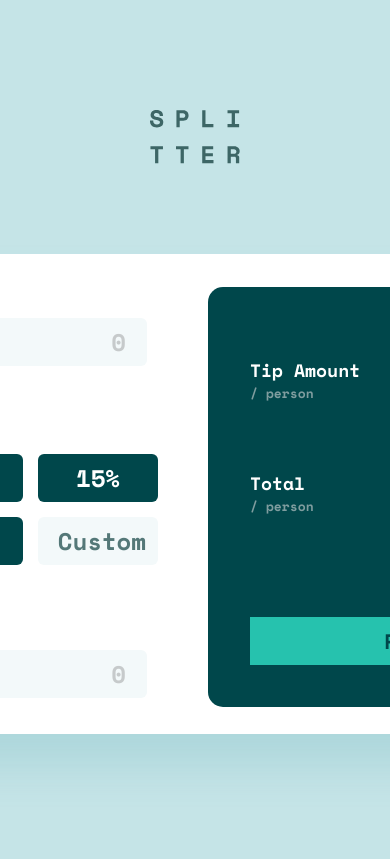
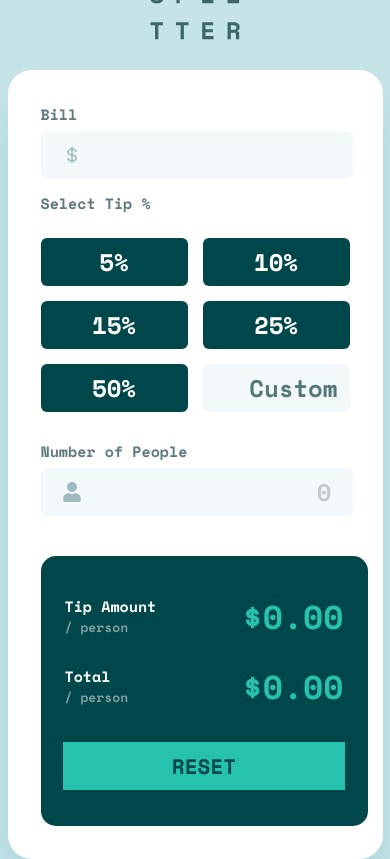
Before and after one commit to AndrioC/tip-calculator-app-page, a React (Create React App) app: page / in a window 390 px wide. Shown: the top 859 px of the page. Built offline with nearby package versions, Linux system fonts and the light colour scheme.

Commit message:
finished mobile version

```diff
--- a/src/components/CalcPanel/index.tsx
+++ b/src/components/CalcPanel/index.tsx
@@ -23,7 +23,7 @@ import {
 } from "./styles";
 
 const CalcPanel: React.FC = () => {
-  const [valueBill, setValueBill] = useState(0);
+  const [valueBill, setValueBill] = useState("");
   const [numberPeople, setNumberPeople] = useState(1);
   const [percentageValue, setPercentageValue] = useState(0);
 
@@ -39,7 +39,7 @@ const CalcPanel: React.FC = () => {
   };
 
   const handleResetValue = () => {
-    setValueBill(0);
+    setValueBill("0");
     setNumberPeople(1);
     setPercentageValue(0);
     setTipAmount(0);
@@ -47,8 +47,8 @@ const CalcPanel: React.FC = () => {
   };
 
   useEffect(() => {
-    const tipValue = (valueBill * (percentageValue / 100)) / numberPeople;
-    const totalValue = valueBill / numberPeople + tipValue;
+    const tipValue = (+valueBill * (percentageValue / 100)) / numberPeople;
+    const totalValue = +valueBill / numberPeople + tipValue;
     setTipAmount(tipValue);
     setTotalAmount(totalValue);
   }, [valueBill, percentageValue, numberPeople]);
@@ -61,8 +61,9 @@ const CalcPanel: React.FC = () => {
           <Input
             icon={BiDollar}
             type="number"
+            value={valueBill}
             placeholder={String(valueBill)}
-            onChange={(e) => setValueBill(+e.target.value)}
+            onChange={(e) => setValueBill(e.target.value)}
           />
         </BillWrapper>
 
@@ -122,7 +123,7 @@ const CalcPanel: React.FC = () => {
             type="number"
             placeholder={String(0)}
             onChange={(e) => handleNumberOfPeople(e.target.value)}
-            value={numberPeople}
+            value={String(numberPeople)}
           />
         </NumberPeopleWrapper>
       </LeftSidePanel>
--- a/src/components/CalcPanel/styles.ts
+++ b/src/components/CalcPanel/styles.ts
@@ -9,6 +9,13 @@ export const Container = styled.div`
   border-radius: 24px;
   box-shadow: 0px 32px 43px rgba(79, 166, 175, 0.200735);
   padding: 33px;
+
+  /* Mobile Version */
+  @media (max-width: 539px) {
+    width: 375px;
+    height: 789px;
+    flex-direction: column;
+  }
 `;
 
 export const BillWrapper = styled.div`
@@ -32,6 +39,15 @@ export const RightSidePanel = styled.div`
   padding: 57px 42px;
   background: var(--green-dark);
   position: relative;
+  align-items: center;
+
+  /* Mobile Version */
+  @media (max-width: 539px) {
+    width: 327px;
+    height: 270px;
+
+    padding: 36px 24px;
+  }
 `;
 
 export const TitleWrapper = styled.span`
@@ -52,13 +68,23 @@ export const SelectTipWrapper = styled.div`
   display: flex;
   flex-direction: column;
   margin-top: 42px;
+
+  /* Mobile Version */
+  @media (max-width: 539px) {
+    margin-top: 13px;
+  }
 `;
 
 export const NumberPeopleWrapper = styled.div`
   display: flex;
   flex-direction: column;
   margin-top: 42px;
-  width: 390px;
+  width: 100%;
+
+  /* Mobile Version */
+  @media (max-width: 539px) {
+    margin-top: 13px;
+  }
 `;
 
 export const HeaderTitle = styled.div`
@@ -72,13 +98,24 @@ export const ZeroError = styled.span`
   font-size: 15px;
   margin-bottom: 6px;
   margin-right: 13px;
+
+  /* Mobile Version */
+  @media (max-width: 539px) {
+    margin-bottom: 3px;
+  }
 `;
 
 export const ValueWrapper = styled.div`
   display: flex;
+  width: 100%;
   align-items: center;
   justify-content: space-between;
-  margin-bottom: 42px;
+
+  /* Mobile Version */
+  @media (max-width: 539px) {
+    justify-content: space-between;
+    margin-bottom: 21px;
+  }
 `;
 export const TypeValueText = styled.span`
   color: var(--white);
@@ -89,11 +126,21 @@ export const TypeValueText = styled.span`
     color: var(--green-60);
     font-size: 13px;
   }
+
+  /* Mobile Version */
+  @media (max-width: 539px) {
+    font-size: 15px;
+  }
 `;
 export const TypeValueAmount = styled.span`
   font-size: 48px;
   font-weight: bold;
   color: var(--green-40);
+
+  /* Mobile Version */
+  @media (max-width: 539px) {
+    font-size: 33px;
+  }
 `;
 
 export const ResetButton = styled.button`
@@ -113,4 +160,10 @@ export const ResetButton = styled.button`
   :hover {
     background: var(--green-50);
   }
+
+  /* Mobile Version */
+  @media (max-width: 539px) {
+    width: 282px;
+    bottom: 36px;
+  }
 `;
--- a/src/components/Header/styles.ts
+++ b/src/components/Header/styles.ts
@@ -6,6 +6,11 @@ export const Container = styled.div`
   justify-content: center;
   width: 920px;
   margin-bottom: 90px;
+
+  /* Mobile Version */
+  @media (max-width: 539px) {
+    margin-bottom: 30px;
+  }
 `;
 
 export const LogoImage = styled.img`
--- a/src/components/Input/index.tsx
+++ b/src/components/Input/index.tsx
@@ -5,7 +5,7 @@ import { Container } from "./styles";
 
 interface InputProps extends InputHTMLAttributes<HTMLInputElement> {
   icon?: React.ComponentType<IconBaseProps>;
-  value?: number;
+  value?: string;
 }
 
 const Input: React.FC<InputProps> = ({ icon: Icon, value, ...rest }) => {
--- a/src/components/Input/styles.ts
+++ b/src/components/Input/styles.ts
@@ -2,7 +2,7 @@ import styled, { css } from "styled-components";
 
 interface ContainerProps {
   isFocused: boolean;
-  value?: number;
+  value?: string;
 }
 export const Container = styled.div<ContainerProps>`
   width: 379px;
@@ -22,7 +22,7 @@ export const Container = styled.div<ContainerProps>`
     `}
 
   ${(props) =>
-    props.value === 0 &&
+    props.value === "0" &&
     css`
       border: 2px solid;
       border-color: var(--orange);
@@ -53,4 +53,13 @@ export const Container = styled.div<ContainerProps>`
   input::placeholder {
     opacity: 0.35;
   }
+
+  /* Mobile Version */
+  @media (max-width: 539px) {
+    width: 312px;
+
+    input {
+      width: 240px;
+    }
+  }
 `;
--- a/src/components/PercentageButton/styles.ts
+++ b/src/components/PercentageButton/styles.ts
@@ -18,4 +18,9 @@ export const Container = styled.button`
     background: var(--green-50);
     color: var(--green-dark);
   }
+
+  /* Mobile Version */
+  @media (max-width: 539px) {
+    width: 147px;
+  }
 `;
--- a/src/components/PercentageButtonCustom/styles.ts
+++ b/src/components/PercentageButtonCustom/styles.ts
@@ -40,4 +40,9 @@ export const Container = styled.div<ContainerProps>`
       color: var(--green-70);
     }
   }
+
+  /* Mobile Version */
+  @media (max-width: 539px) {
+    width: 147px;
+  }
 `;
```
